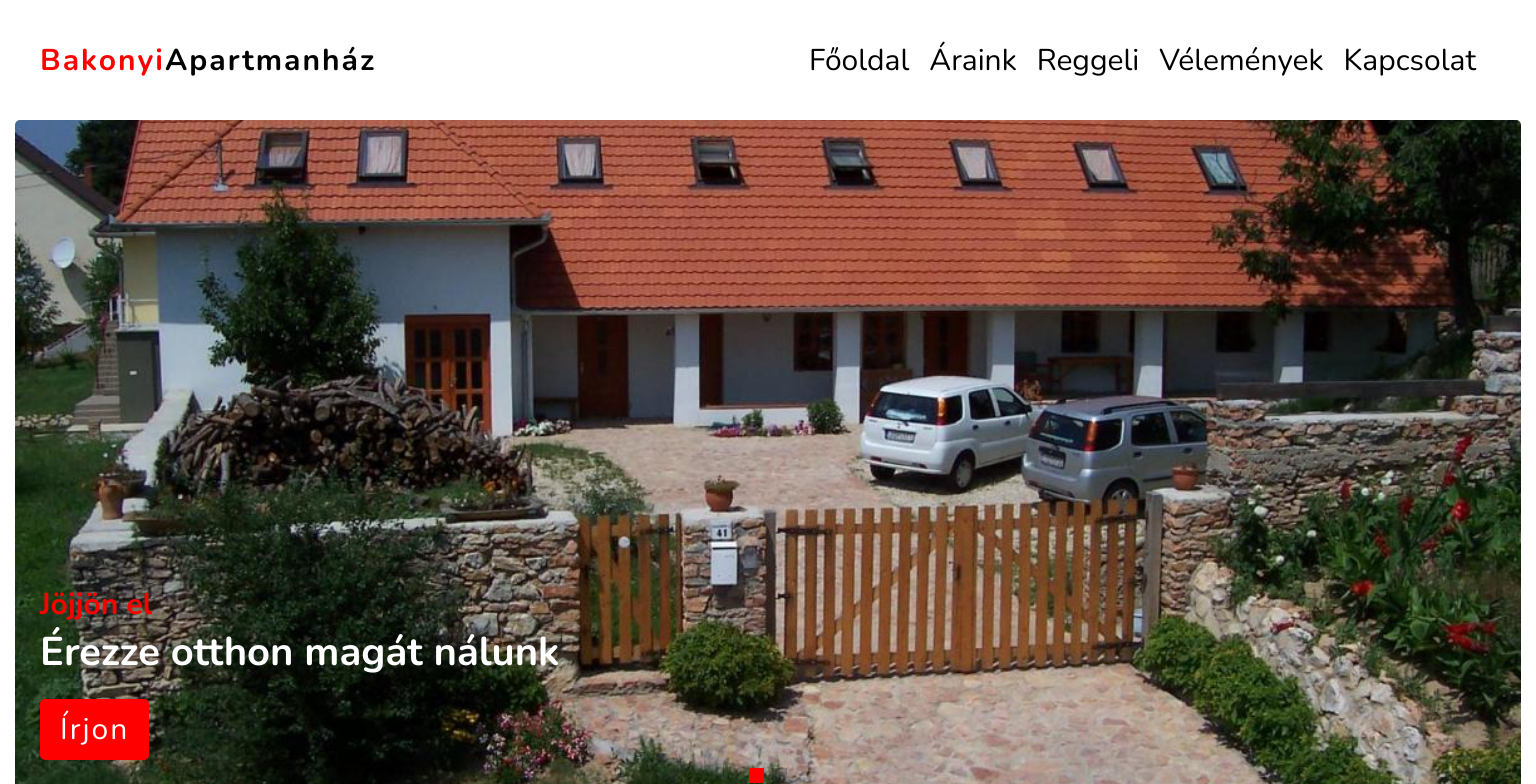
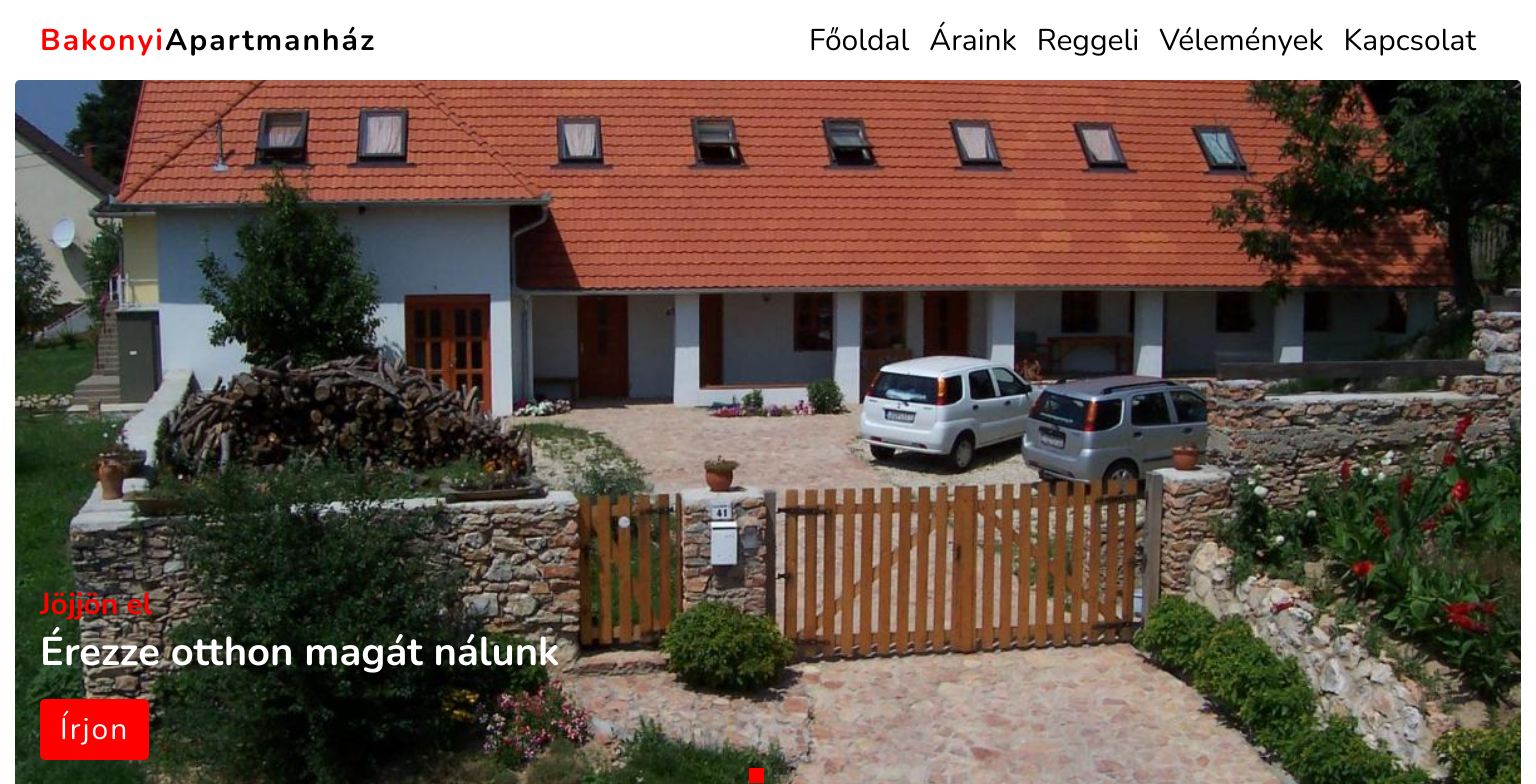
Before and after one commit to xdevtomix/bakonyi, a React (Vite) app: page / in a window 1536 px wide. Shown: the top 784 px of the page. Built offline with nearby package versions, Linux system fonts and the light colour scheme.

Commit message:
header height change

```diff
--- a/src/index.css
+++ b/src/index.css
@@ -75,6 +75,12 @@ body {
     }
 }
 
+@media(min-width: 1536px) {
+    :root {
+        --header-height: 4rem;
+    }
+}
+
 @media(min-width: 1920px) {
     html {
         font-size: 1.5rem;
```
